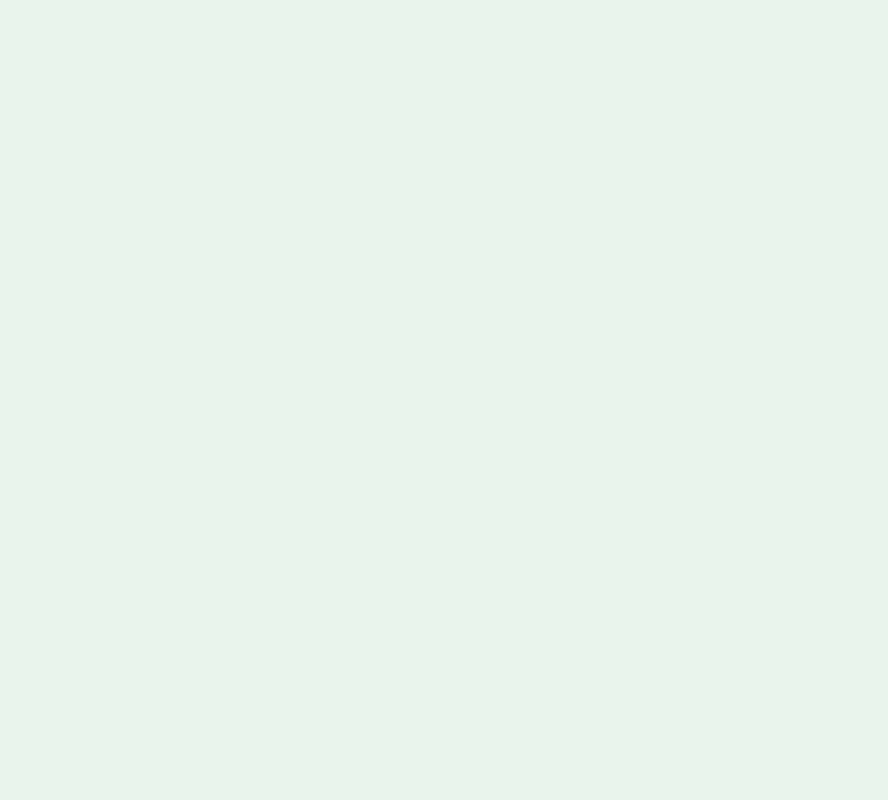
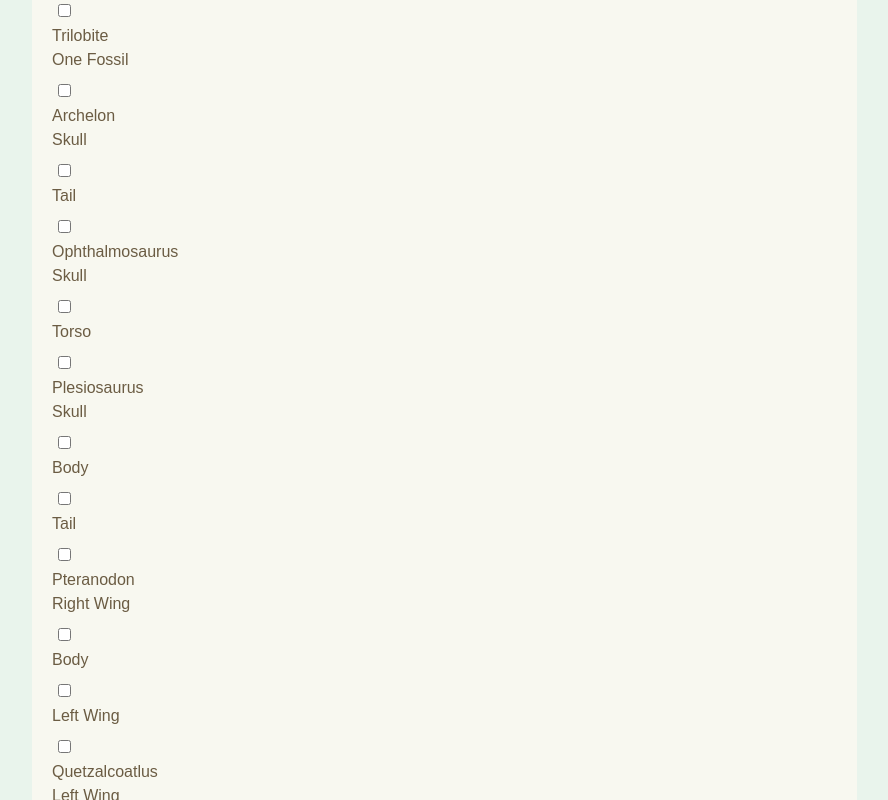
Before and after one commit to musdem/ac-stonks-and-fossils, an Angular app: page /fossils in a window 1280 px wide. Shown: the part 940-1740 px from the top of the page, without its empty margins (338-1226 px from the left). Before the commit the page ends 800 px from the top, so only its background shows below. Built offline with nearby package versions, Linux system fonts and the light colour scheme.

Commit message:
added start of showing what fossils you own

```diff
--- a/src/app/dashboards/fossils-dashboard/fossils-dashboard.component.html
+++ b/src/app/dashboards/fossils-dashboard/fossils-dashboard.component.html
@@ -18,12 +18,18 @@
     >Fossil Ads</button>
   </div>
   <div class="fossil-tab-contents">
-    <div *ngIf="showAds;else ownedFossils">
+    <div *ngIf="showAds;else ownedFossils" class="fossil-ads">
       <p>this is for the fossil ads</p>
     </div>
     <ng-template #ownedFossils>
-      <div>
-        <p>this is for the owned fossils</p>
+      <div *ngFor="let fossil of fossilList" class="owned-fossils">
+        <div class="fossil-name">{{ fossil.name }}</div>
+        <div class="fossil-parts">
+          <div *ngFor="let part of fossil.parts" class="fossil-part">
+            <div class="part-name"><label for="{{ part.id }}">{{ part.part }}</label></div>
+            <div class="owns-part"><input id="{{ part.id }}" type="checkbox"/></div>
+          </div>
+        </div>
       </div>
     </ng-template>
   </div>
--- a/src/app/dashboards/fossils-dashboard/fossils-dashboard.component.ts
+++ b/src/app/dashboards/fossils-dashboard/fossils-dashboard.component.ts
@@ -1,5 +1,6 @@
 import { Component, OnInit } from '@angular/core';
 import fossilList from '../../../assets/fossils';
+import { LoginService } from '../../shared/services/login-service/login.service';
 
 @Component({
   selector: 'ac-fossils-dashboard',
@@ -10,10 +11,14 @@ export class FossilsDashboardComponent implements OnInit {
 
   showModal = false;
   showAds = false;
+  fossilList = fossilList;
 
-  constructor() { }
+  constructor(
+    private loginService: LoginService
+  ) { }
 
   ngOnInit(): void {
+    // TODO go through the list of part ids that the user owns once and check the checkbox of the corresponding html id
   }
 
   showSellFossils() {
--- a/src/assets/fossils.js
+++ b/src/assets/fossils.js
@@ -1,142 +1,469 @@
-export const fossilList = [
+export default [
   {
-    "name": "Acanthostega",
-    "parts": ["One Fossil"]
+    "name":"Acanthostega",
+    "parts":[
+      {
+        "id":"a0cd8947-e5a3-4af6-8ae2-db53a4820acc",
+        "part":"One Fossil"
+      }
+    ]
   },
   {
-    "name": "Amber",
-    "parts": ["One Fossil"]
+    "name":"Amber",
+    "parts":[
+      {
+        "id":"ed0b52f7-9aa6-4a1b-92e2-7b8d4286946b",
+        "part":"One Fossil"
+      }
+    ]
   },
   {
-    "name": "Ammonite",
-    "parts": ["One Fossil"]
+    "name":"Ammonite",
+    "parts":[
+      {
+        "id":"03824848-13ff-45c6-be73-fcf62f81f9b6",
+        "part":"One Fossil"
+      }
+    ]
   },
   {
-    "name": "Anomalocaris",
-    "parts": ["One Fossil"]
+    "name":"Anomalocaris",
+    "parts":[
+      {
+        "id":"b11ac33c-6217-4586-831e-58f7df14162d",
+        "part":"One Fossil"
+      }
+    ]
   },
   {
-    "name": "Dunkleosteus",
-    "parts": ["One Fossil"]
+    "name":"Dunkleosteus",
+    "parts":[
+      {
+        "id":"c31b399c-6d8b-4876-b991-e30970c5e75c",
+        "part":"One Fossil"
+      }
+    ]
   },
   {
-    "name": "Eusthenopteron",
-    "parts": ["One Fossil"]
+    "name":"Eusthenopteron",
+    "parts":[
+      {
+        "id":"4298312d-5e5d-454d-866c-87b0f5d27a8b",
+        "part":"One Fossil"
+      }
+    ]
   },
   {
-    "name": "Myllokunmingia",
-    "parts": ["One Fossil"]
+    "name":"Myllokunmingia",
+    "parts":[
+      {
+        "id":"25c14378-d1b1-4dcf-8883-f8084d2adb15",
+        "part":"One Fossil"
+      }
+    ]
   },
   {
-    "name": "Shark-Tooth Pattern (Helicoprion)",
-    "parts": ["One Fossil"]
+    "name":"Shark-Tooth Pattern (Helicoprion)",
+    "parts":[
+      {
+        "id":"c5712f03-b598-40d6-903a-bbc96e73121d",
+        "part":"One Fossil"
+      }
+    ]
   },
   {
-    "name": "Trilobite",
-    "parts": ["One Fossil"]
+    "name":"Trilobite",
+    "parts":[
+      {
+        "id":"78c9066d-8427-47c0-bec2-faf9981718a6",
+        "part":"One Fossil"
+      }
+    ]
   },
   {
-    "name": "Archelon",
-    "parts": ["Skull", "Tail"]
+    "name":"Archelon",
+    "parts":[
+      {
+        "id":"61180e2b-2219-4215-a149-9f2c5cbf55e3",
+        "part":"Skull"
+      },
+      {
+        "id":"bee69b36-520a-4f93-853b-967581b19ad5",
+        "part":"Tail"
+      }
+    ]
   },
   {
-    "name": "Ophthalmosaurus",
-    "parts": ["Skull", "Torso"]
+    "name":"Ophthalmosaurus",
+    "parts":[
+      {
+        "id":"e4994c02-f16a-46ba-b93d-83b924c1c537",
+        "part":"Skull"
+      },
+      {
+        "id":"c39a583b-b168-40ee-b178-f8cc585a330b",
+        "part":"Torso"
+      }
+    ]
   },
   {
-    "name": "Plesiosaurus",
-    "parts": ["Skull", "Body", "Tail"]
+    "name":"Plesiosaurus",
+    "parts":[
+      {
+        "id":"ecf2a0ef-ec3c-4bb3-87c4-34f74f01736f",
+        "part":"Skull"
+      },
+      {
+        "id":"9c1b254a-b61a-4b30-bd4d-e7b07ec9541a",
+        "part":"Body"
+      },
+      {
+        "id":"79cc61fc-5b8d-405c-b96c-f6b845e8b38a",
+        "part":"Tail"
+      }
+    ]
   },
   {
-    "name": "Pteranodon",
-    "parts": ["Right Wing", "Body", "Left Wing"]
+    "name":"Pteranodon",
+    "parts":[
+      {
+        "id":"7301f54a-c65f-4a9b-89f8-44874b591281",
+        "part":"Right Wing"
+      },
+      {
+        "id":"d69b920f-1772-43dd-b36a-673e3a6ed116",
+        "part":"Body"
+      },
+      {
+        "id":"6bcebdd4-8e3f-44e3-968b-3ffed5b901a7",
+        "part":"Left Wing"
+      }
+    ]
   },
   {
-    "name": "Quetzalcoatlus",
-    "parts": ["Left Wing", "Right Wing", "Torso"]
+    "name":"Quetzalcoatlus",
+    "parts":[
+      {
+        "id":"8b531618-ff53-455a-87dd-389a7aedbad7",
+        "part":"Left Wing"
+      },
+      {
+        "id":"3b04d369-0146-4300-be63-120d1af47702",
+        "part":"Right Wing"
+      },
+      {
+        "id":"f5ce3a5a-2a5c-464d-858d-7517dae8ef98",
+        "part":"Torso"
+      }
+    ]
   },
   {
-    "name": "Brachiosaurus",
-    "parts": ["Skull", "Chest", "Pelvis", "Tail"]
+    "name":"Brachiosaurus",
+    "parts":[
+      {
+        "id":"dfbf0592-6fca-4379-8b34-cbc782f9eb83",
+        "part":"Skull"
+      },
+      {
+        "id":"2a07ed0e-7ae3-4143-b006-4d6caae8c838",
+        "part":"Chest"
+      },
+      {
+        "id":"fcb02be5-6a9a-4717-b305-061e8b1f3165",
+        "part":"Pelvis"
+      },
+      {
+        "id":"46c0b5d8-a59b-447c-ac10-40c60d1ba4c4",
+        "part":"Tail"
+      }
+    ]
   },
   {
-    "name": "Diplodocus",
-    "parts": ["Skull", "Neck", "Chest", "Pelvis", "Tail", "Tail Tip"]
+    "name":"Diplodocus",
+    "parts":[
+      {
+        "id":"c2f8e937-3b6e-4232-8a27-db6df5e19b61",
+        "part":"Skull"
+      },
+      {
+        "id":"4f3b27b8-0858-4d16-abf6-f1e4742d8c87",
+        "part":"Neck"
+      },
+      {
+        "id":"cf281312-c905-4570-9d98-a75e8c35790f",
+        "part":"Chest"
+      },
+      {
+        "id":"739b8585-e169-4ab5-84f7-ce0ddc60705b",
+        "part":"Pelvis"
+      },
+      {
+        "id":"5a089877-8eb6-430f-91f7-1f32319f6672",
+        "part":"Tail"
+      },
+      {
+        "id":"2964973f-fe93-4fe7-a257-c37bb909d8f3",
+        "part":"Tail Tip"
+      }
+    ]
   },
   {
-    "name": "Dimetrodon",
-    "parts": ["Skull", "Tail"]
+    "name":"Dimetrodon",
+    "parts":[
+      {
+        "id":"d7066ae6-058e-4e12-9450-f528b640c72f",
+        "part":"Skull"
+      },
+      {
+        "id":"1cbbd567-63fd-44c5-b99e-f65684a97e9d",
+        "part":"Tail"
+      }
+    ]
   },
   {
-    "name": "Juramaia",
-    "parts": ["One Fossil"]
+    "name":"Juramaia",
+    "parts":[
+      {
+        "id":"c8f1fc8b-e3cb-491c-8737-5a2d8a381b5e",
+        "part":"One Fossil"
+      }
+    ]
   },
   {
-    "name": "Ankylosaurus",
-    "parts": ["Skull", "Torso", "Tail"]
+    "name":"Ankylosaurus",
+    "parts":[
+      {
+        "id":"474c4238-74d2-4de4-9f73-3af047cbf500",
+        "part":"Skull"
+      },
+      {
+        "id":"7373a5b0-fecd-43a5-b85c-c5d9c959de25",
+        "part":"Torso"
+      },
+      {
+        "id":"2b030e54-ee9b-42fe-b418-d58bea2bfe04",
+        "part":"Tail"
+      }
+    ]
   },
   {
-    "name": "Iguanodon",
-    "parts": ["Skull", "Torso", "Tail"]
+    "name":"Iguanodon",
+    "parts":[
+      {
+        "id":"c0fa4d35-2ff9-476c-a843-0b573598d327",
+        "part":"Skull"
+      },
+      {
+        "id":"848368b8-11da-4c26-b699-7e5d1e10962d",
+        "part":"Torso"
+      },
+      {
+        "id":"9c635922-375a-40fa-a8d6-b37a1292acc1",
+        "part":"Tail"
+      }
+    ]
   },
   {
-    "name": "Pachycephalosaurus",
-    "parts": ["Skull", "Tail"]
+    "name":"Pachycephalosaurus",
+    "parts":[
+      {
+        "id":"d6726372-7532-4d14-9614-9c568dc09272",
+        "part":"Skull"
+      },
+      {
+        "id":"01524b9b-3fe6-4d16-9240-f86962eb0872",
+        "part":"Tail"
+      }
+    ]
   },
   {
-    "name": "Parasaurolophus",
-    "parts": ["Skull", "Torso", "Tail"]
+    "name":"Parasaurolophus",
+    "parts":[
+      {
+        "id":"b20fd85a-3ee1-4a68-b695-f1349829ec17",
+        "part":"Skull"
+      },
+      {
+        "id":"80688adb-c4c4-41e1-9a09-dc45c9c6df09",
+        "part":"Torso"
+      },
+      {
+        "id":"29211a25-0863-4cd4-ae98-9b94fa4cf635",
+        "part":"Tail"
+      }
+    ]
   },
   {
-    "name": "Stegosaurus",
-    "parts": ["Skull", "Torso", "Tail"]
+    "name":"Stegosaurus",
+    "parts":[
+      {
+        "id":"1b43c234-86c4-4e4e-a5fd-d29136b1874d",
+        "part":"Skull"
+      },
+      {
+        "id":"14086f68-c2ad-431b-8213-fae87104892e",
+        "part":"Torso"
+      },
+      {
+        "id":"32e1b541-a8f3-4d83-8750-8140f8a00720",
+        "part":"Tail"
+      }
+    ]
   },
   {
-    "name": "Triceratops",
-    "parts": ["Skull", "Torso", "Tail"]
+    "name":"Triceratops",
+    "parts":[
+      {
+        "id":"51c0a4e2-3e67-4aec-b9c2-c847f7f0a147",
+        "part":"Skull"
+      },
+      {
+        "id":"52090f5f-6475-4972-996e-f75d95f916f2",
+        "part":"Torso"
+      },
+      {
+        "id":"a752d234-9b45-48be-9d4c-8a9cceef8d1e",
+        "part":"Tail"
+      }
+    ]
   },
   {
-    "name": "Archaeopteryx",
-    "parts": ["One Fossil"]
+    "name":"Archaeopteryx",
+    "parts":[
+      {
+        "id":"887e2cbe-d6e2-4f18-8a85-7e148fd10cb0",
+        "part":"One Fossil"
+      }
+    ]
   },
   {
-    "name": "Coprolite",
-    "parts": ["One Fossil"]
+    "name":"Coprolite",
+    "parts":[
+      {
+        "id":"e7f658d2-836c-4770-bae6-997dcef81fae",
+        "part":"One Fossil"
+      }
+    ]
   },
   {
-    "name": "Deinonychus",
-    "parts": ["Torso", "Tail"]
+    "name":"Deinonychus",
+    "parts":[
+      {
+        "id":"ab5dd45d-0950-4c6d-8b2e-20e981d62c2f",
+        "part":"Torso"
+      },
+      {
+        "id":"cebbc640-2703-4272-b29a-6d9f5a6583a5",
+        "part":"Tail"
+      }
+    ]
   },
   {
-    "name": "Dinosaur Track",
-    "parts": ["One Fossil"]
+    "name":"Dinosaur Track",
+    "parts":[
+      {
+        "id":"87f94ba0-6ea4-46dc-aeef-4a1c2d9661d8",
+        "part":"One Fossil"
+      }
+    ]
   },
   {
-    "name": "Spinosaurus",
-    "parts": ["Skull", "Torso", "Tail"]
+    "name":"Spinosaurus",
+    "parts":[
+      {
+        "id":"ca443385-9032-4b62-8b8e-8c8f4d122eb3",
+        "part":"Skull"
+      },
+      {
+        "id":"7e4583eb-8c61-47ec-a97a-8459b574ed90",
+        "part":"Torso"
+      },
+      {
+        "id":"07c6f01c-7efd-4ff2-b868-6dad2f8af948",
+        "part":"Tail"
+      }
+    ]
   },
   {
-    "name": "Tyrannosaurus Rex",
-    "parts": ["Skull", "Torso", "Tail"]
+    "name":"Tyrannosaurus Rex",
+    "parts":[
+      {
+        "id":"6dc68894-045d-4739-b0b7-a507aba22f24",
+        "part":"Skull"
+      },
+      {
+        "id":"d27bd062-34ce-4dd6-bf9e-e848ddfb951d",
+        "part":"Torso"
+      },
+      {
+        "id":"992e8837-37bf-4369-8fae-f94d9fd23013",
+        "part":"Tail"
+      }
+    ]
   },
   {
-    "name": "Australopith",
-    "parts": ["One Fossil"]
+    "name":"Australopith",
+    "parts":[
+      {
+        "id":"0ee19700-a26c-441c-bfdd-4ea8df640d4c",
+        "part":"One Fossil"
+      }
+    ]
   },
   {
-    "name": "Mammoth",
-    "parts": ["Skull", "Torso"]
+    "name":"Mammoth",
+    "parts":[
+      {
+        "id":"85c409f5-7970-4678-a4d5-f0b0f16d8a52",
+        "part":"Skull"
+      },
+      {
+        "id":"ecc39256-b630-4568-abde-da0ff145e2b5",
+        "part":"Torso"
+      }
+    ]
   },
   {
-    "name": "Megacerops",
-    "parts": ["Skull", "Torso", "Tail"]
+    "name":"Megacerops",
+    "parts":[
+      {
+        "id":"a3ffcd7f-a0ba-4f2c-9c0c-ab2be52c96c7",
+        "part":"Skull"
+      },
+      {
+        "id":"a650505d-4e05-4d45-8e15-24d6ec7bef9d",
+        "part":"Torso"
+      },
+      {
+        "id":"728d8eeb-54f2-47d3-a6f4-bce930d84914",
+        "part":"Tail"
+      }
+    ]
   },
   {
-    "name": "Megaloceros",
-    "parts": ["Right Side", "Left Side"]
+    "name":"Megaloceros",
+    "parts":[
+      {
+        "id":"3d9f5c17-092e-44cb-9767-0546c042cdc3",
+        "part":"Right Side"
+      },
+      {
+        "id":"add51410-da1b-411d-bdb4-6f5229d5fe3b",
+        "part":"Left Side"
+      }
+    ]
   },
   {
-    "name": "Sabre-tooth Tiger",
-    "parts": ["Skull", "Tail"]
+    "name":"Sabre-tooth Tiger",
+    "parts":[
+      {
+        "id":"f8b789cd-eff0-40a0-a5cd-4a86e44ee71e",
+        "part":"Skull"
+      },
+      {
+        "id":"ab3fce9f-aa9f-427a-8979-f7845c9835e5",
+        "part":"Tail"
+      }
+    ]
   }
 ];
```
Also changed, not shown: src/app/shared/services/fossil-service/fossil.service.ts (added, +9 -0 lines), 1 other file (tests, documents, lock files or other folders).
